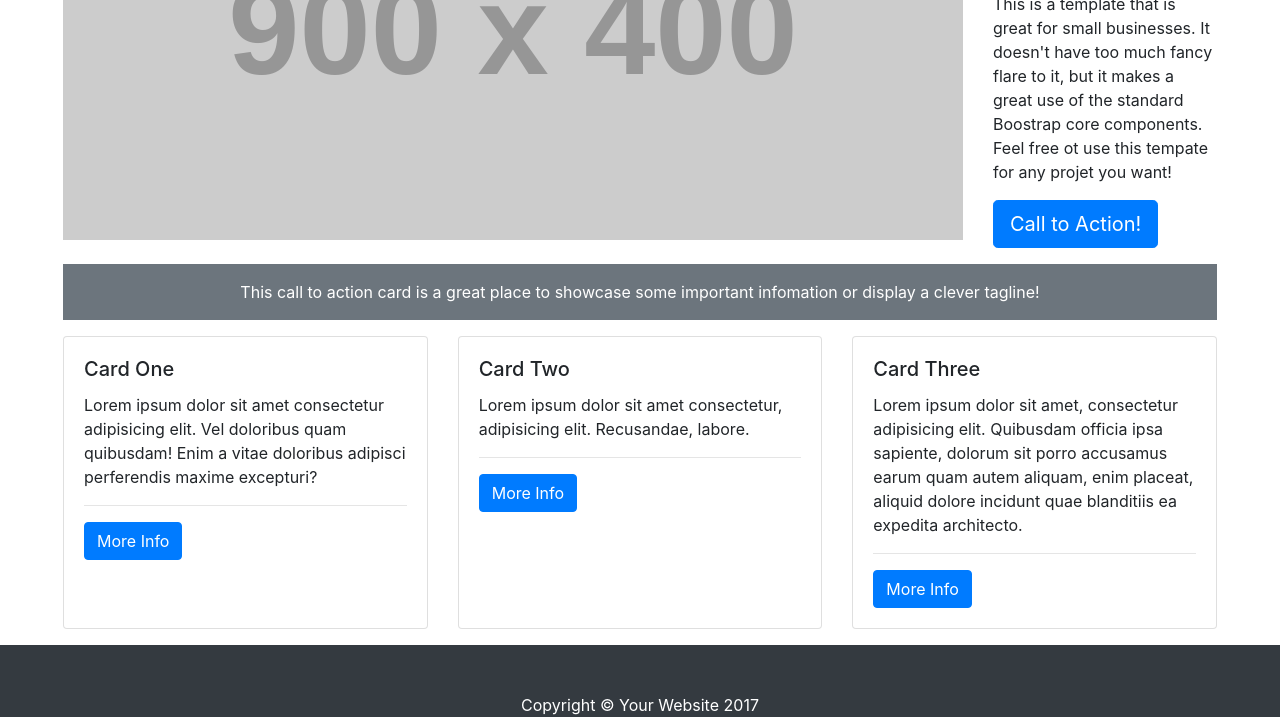
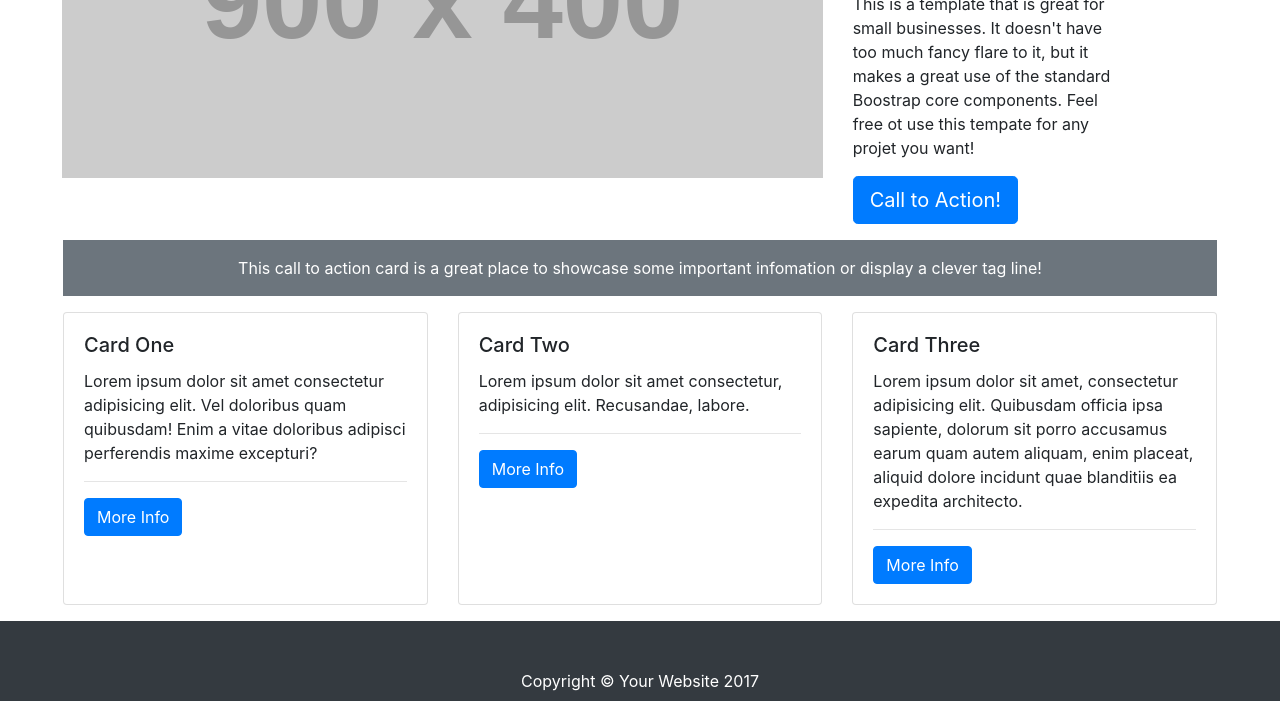
Before and after one commit to perezjoyce/mod02-12.1, a plain HTML site: page index.html in a window 1280 px wide. Shown: the part 232-949 px from the top of the page. Drawn offline with nearby package versions, Linux system fonts and the light colour scheme; placeholder pictures from the web are drawn by us.

Commit message:
somewhat responsive

```diff
--- a/assets/css/style.css
+++ b/assets/css/style.css
@@ -1,3 +1,4 @@
-.footer {
-    position: fixed;
+
+.row {
+    margin-top: 1em;
 }
--- a/index.html
+++ b/index.html
@@ -24,11 +24,11 @@
 
     <nav class="navbar navbar-expand-lg navbar-dark bg-dark">
         <a class="navbar-brand pl-5" href="#">Boostrap 4 Demo</a>
-        <button class="navbar-toggler" type="button" data-toggle="collapse" data-target="#navbarSupportedContent" aria-controls="navbarSupportedContent" aria-expanded="false" aria-label="Toggle navigation">
-            <span class="navbar-toggler-icon"></span>
-        </button>
+        <button class="navbar-toggler" type="button" data-toggle="collapse" data-target=#navbar-nav>
+				<span class="navbar-toggler-icon"></span>
+		</button>
 
-        <div class="collapse navbar-collapse" id="navbarSupportedContent">
+        <div class="collapse navbar-collapse pl-5" id="navbar-nav">
             <ul class="navbar-nav ml-auto pr-5">
 
               <li class="nav-item active">
@@ -50,34 +50,44 @@
             </ul>
         </div>
     </nav>
+    <!-- end of nav -->
 
-    <div class="container-fluid mt-3">
+    <div class="container-fluid">
 
-        <div class="row">
-            <div class="col ml-5">
-                <img src="https://via.placeholder.com/900x400" alt="generic image">
+        <div class="row mx-4 px-2">
+            <div class="col-12 col-lg-8 col-md-12 col-sm-12">
+                <img class="img-fluid" src="https://via.placeholder.com/900x400" alt="responsive image">
             </div>
-            <div class="col mr-5">
+
+            <div class="col-12 col-lg-3 col-md-12 col-sm-12">
                 <div class="media-body">
-                    <h1 class="mt-0">Business Name or Tagline</h1>
+                    <h1>Business Name or Tagline</h1>
                     <p> This is a template that is great for small businesses. It doesn't have too much fancy flare to it, but it makes a great use of the standard Boostrap core components. Feel free ot use this tempate for any projet you want! </p>
+
+
+                <div class="container">
+                    <div class="row">
+                        <div class="col-12 pl-0">
+                            <button type="button" class="btn btn-primary btn-lg">Call to Action!</button>
+                        </div>
+                    </div>
+                 </div>
                 </div>
-
-                <button type="button" class="btn btn-primary btn-lg">Call to Action!</button>
+                 <!-- end of media body -->
             </div>
         </div>
         <!-- end of row -->
 
-        <div class="row mt-3">
+        <div class="row">
             <div class="col mx-5">
-                <div class="d-flex justify-content-center p-3 bd-highlight bg-secondary text-white">
-                This call to action card is a great place to showcase some important infomation or display a clever tagline!
+                <div class="text-center p-3 bd-highlight bg-secondary text-white">
+                This call to action card is a great place to showcase some important infomation or display a clever tag line!
                 </div>
             </div>
        </div>
        <!-- end of row -->
 
-       <div class="row mt-3">
+       <div class="row">
             <div class="col mx-5">
                 <div class="card-deck">
                     <div class="card">
@@ -116,22 +126,24 @@
             <!-- end of card column -->
         </div>
         <!-- end of card row -->
-
     </div>
     <!-- end of container -->
 
-<footer>
-    <div class="d-flex justify-content-center pt-5 mt-3 bg-dark text-white">
+<div class="position-bottom mt-3">
+    <div class="d-flex justify-content-center pt-5 pb-2 bg-dark text-white">
         <span>Copyright &copy; Your Website 2017</span>
     </div>
-</footer>
+</div>
 
 
 
-<!-- jquery then popper then bootstrap js -->
+<!-- jquery first then popper then bootstrap js -->
 <script type="text/javascript" src="assets/js/jquery-3.3.1.min.js"></script>
-<script src="https://cdnjs.cloudflare.com/ajax/libs/popper.js/1.14.3/umd/popper.min.js" integrity="sha384-ZMP7rVo3mIykV+2+9J3UJ46jBk0WLaUAdn689aCwoqbBJiSnjAK/l8WvCWPIPm49" crossorigin="anonymous"></script>
-<script type="text/javascript"   src="assets/js/bootstrap.min.js></script>
+<script src="https://cdnjs.cloudflare.com/ajax/libs/popper.js/1.12.9/umd/popper.min.js" integrity="sha384-ApNbgh9B+Y1QKtv3Rn7W3mgPxhU9K/ScQsAP7hUibX39j7fakFPskvXusvfa0b4Q" crossorigin="anonymous"></script>
+
+<!-- external boostrap js -->
+<script type="text/javascript" src="assets/js/bootstrap.min.js"></script>
+
 
 </body>
 </html>
```
